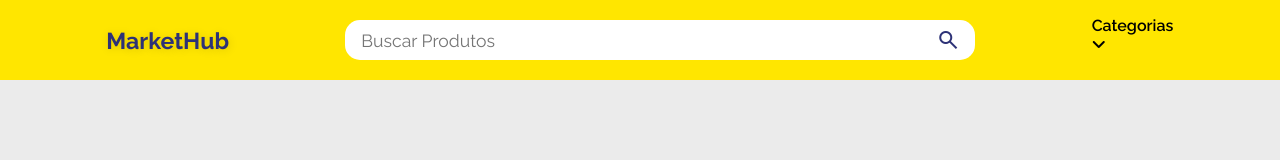
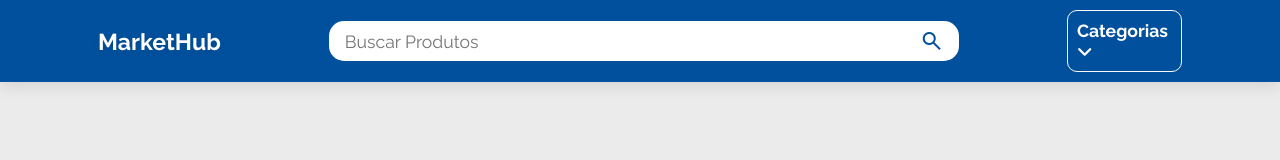
Before and after one commit to CleitonArcanj0/marketplace-project, a plain HTML site: page MarketHub/index.html in a window 1280 px wide. Drawn offline with nearby package versions, Linux system fonts and the light colour scheme; no server answers.

Commit message:
refactor: melhora a legibilidade do código css

```diff
--- a/MarketHub/Js/api.js
+++ b/MarketHub/Js/api.js
@@ -1,5 +1,5 @@
 
-const conteiner = document.querySelector(".conteiner"),
+const conteiner = document.querySelector(".container"),
     pesquisa = document.querySelector(".pesquisarProdutos")
 
 async function buscarProdutos() {
--- a/MarketHub/index.html
+++ b/MarketHub/index.html
@@ -56,7 +56,7 @@
             </ul>
         </nav>
     </header>
-    <main class="conteiner"></main>
+    <main class="container"></main>
     <footer></footer>
     <script src="Js/api.js" defer></script>
     <script src="Js/script.js" defer></script>
--- a/MarketHub/style/style.css
+++ b/MarketHub/style/style.css
@@ -8,12 +8,31 @@
 }
 
 :root {
-    --corAmarelo: #FFE600;
-    --corAzul: #2D3277;
-    --corVerde: rgb(17, 91, 10);
-    --cinza: rgb(92, 89, 89);
+    --color-primary: #00509D;
 
-    background-color: #EBEBEB;
+    --color-background: #EBEBEB;
+    --color-surface: #FFFFFF;
+    /*cards*/
+
+    --color-text-primary: #1a1a1a;
+    --color-text-inverse: #ffffff;
+    /*titulo*/
+    --color-text-secondary: #3c3b3b;
+    /*descrição*/
+
+    --color-price: #041703;
+    --color-product-title: #073e72;
+
+    --shadow-xs: 0 1px 2px rgba(0, 0, 0, 0.05);
+    --shadow-sm: 0 2px 6px rgba(0, 0, 0, 0.08);
+    --shadow-md: 0 4px 15px rgba(0, 0, 0, 0.1);
+    --shadow-lg: 0 6px 20px rgba(0, 0, 0, 0.15);
+    --shadow-xl: 0 10px 30px rgba(0, 0, 0, 0.2)
+}
+
+body {
+    background-color: var(--color-background);
+
 }
 
 .navbar {
@@ -23,17 +42,18 @@
     justify-content: space-between;
     min-height: 80px;
     padding: 10px;
-    background-color: var(--corAmarelo);
+    box-shadow: var(--shadow-md);
+    background-color: var(--color-primary);
     gap: 20px;
 }
 
 
 .logo h1 {
-    text-shadow: 1px 1px 10px rgba(0, 0, 0, 0.136);
+    text-shadow: var(--shadow-sm);
     font-family: 'Raleway', Arial, Helvetica, sans-serif;
     font-weight: 700;
     font-size: clamp(1.2rem, 1.8vw, 2rem);
-    color: var(--corAzul);
+    color: var(--color-text-inverse);
 }
 
 .areaBusca {
@@ -48,7 +68,7 @@
 .material-symbols-outlined {
     position: absolute;
     margin: 15px;
-    color: var(--corAzul);
+    color: var(--color-primary);
 }
 
 .material-symbols-outlined:hover {
@@ -70,17 +90,23 @@
 
 .opcao {
     position: relative;
-    width: 82px;
+    width: 115px;
     height: auto;
+    padding: 9px;
+    border: solid 1px rgb(250, 250, 250);
+    border-radius: 10px;
 }
+
 
 
 .menu-titulo {
     cursor: pointer;
-    padding-bottom: 10px;
-    font-weight: 600;
-    font-size: 1rem;
+    border-radius: 10px;
+    font-weight: bold;
+    font-size: 1.1rem;
     font-family: 'Raleway', Arial, Helvetica, sans-serif;
+    color: var(--color-text-inverse);
+
 }
 
 
@@ -91,10 +117,9 @@
     left: 0;
     width: 150px;
     margin: 0;
-    padding: 0;
     border-radius: 5px;
     list-style: none;
-    background: #f9f8f7f6;
+    background: var(--color-background);
     z-index: 1000;
 }
 
@@ -110,7 +135,7 @@
     -webkit-tap-highlight-color: transparent;
 
     border-bottom: 1px solid rgba(0, 0, 0, 0.269);
-    box-shadow: 0 2px 10px rgba(0, 0, 0, 0.128);
+    box-shadow: var(--shadow-lg);
     transition: background 0.2s;
 }
 
@@ -119,11 +144,12 @@
 }
 
 .categorias li:hover {
-    background: var(--corAmarelo);
+    background: var(--color-primary);
+    color: var(--color-text-inverse);
 }
 
 
-.conteiner {
+.container {
     display: grid;
     grid-template-columns: repeat(auto-fit, minmax(180px, 1fr));
     justify-content: center;
@@ -146,9 +172,9 @@
     -webkit-touch-callout: none;
     -webkit-tap-highlight-color: transparent;
 
-    background-color: white;
+    background-color: var(--color-surface);
     border-radius: 10px;
-    box-shadow: 1px 1px 25px rgba(0, 0, 0, 0.179);
+    box-shadow: var(--shadow-md);
     transition: transform 0.2s ease, box-shadow 0.2s ease;
     will-change: transform;
 
@@ -157,7 +183,7 @@
 .card_produto:hover {
     cursor: pointer;
     transform: translateY(-5px);
-    box-shadow: 0 0px 25px rgba(0, 0, 0, 0.292);
+    box-shadow: var(--shadow-xl);
 
 }
 
@@ -170,7 +196,7 @@
 
 .titulo_produto {
     font-weight: bolder;
-    color: var(--corAzul);
+    color: var(--color-product-title);
     font-family: 'Raleway', Arial, Helvetica, sans-serif;
     font-size: clamp(1rem, 1.2vw, 1.3rem);
 
@@ -184,7 +210,7 @@
     -webkit-box-orient: vertical;
 
     overflow: hidden;
-    color: var(--cinza);
+    color: var(--color-text-secondary);
     font-weight: 300;
     text-align: justify;
     font-size: clamp(0.75rem, 1vw, 0.85rem);
@@ -195,5 +221,5 @@
     font-family: 'Raleway', Arial, Helvetica, sans-serif;
     font-size: clamp(1.2rem, 1.5vw, 1.8rem);
     font-weight: bold;
-    color: var(--corVerde);
+    color: var(--color-price);
 }
```
